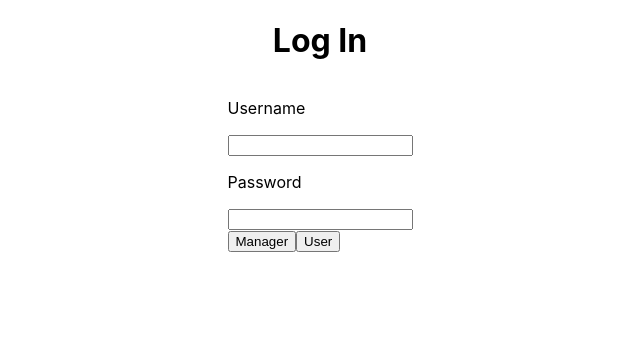
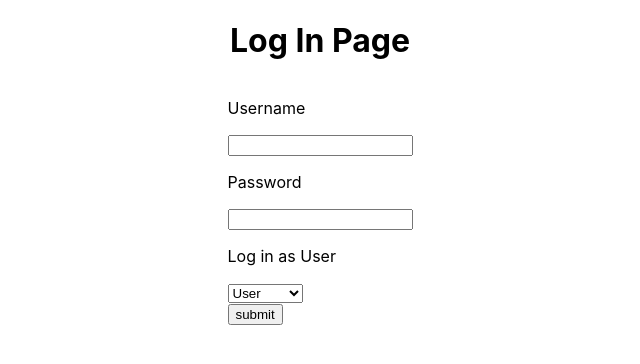
Before and after one commit to skarbel/Inventory_Management_Project, a React (Create React App) app in the folder client/: page /home in a window 1280 px wide. Shown: the top 364 px of the page, without its empty margins (320-960 px from the left). Built offline with nearby package versions, Linux system fonts and the light colour scheme.

Commit message:
Log in functionality ready to move to the appropriate route.

```diff
--- a/client/src/components/tvs/TvForm.js
+++ b/client/src/components/tvs/TvForm.js
@@ -48,7 +48,7 @@ const TvForm = ({tv, onCreate, onUpdate, manufacturers}) => {
         setStateTv(copiedTv)
     }
 
-    //to prepopulate the edit form of the dropdown
+    //to pre-populate the edit form of the dropdown
     const isSmart = () => {
         if(tv){
             return tv.smart;
--- a/client/src/containers/LogInContainer.js
+++ b/client/src/containers/LogInContainer.js
@@ -1,29 +1,25 @@
-import React, { useState } from "react";
+import React, { useState, useEffect } from "react";
 import '../Style/LogIn.css'
 
 const LogInContainer = () => {
 
-  const [managerMode, setManagerMode] = useState(null);
-  const [userMode, setUserMode] = useState(null);
+  const [accessLevel, setAccessLevel] = useState("User");
 
-  let url = "http://localhost:3000/tvs"
-
-  const isManager = () => {
-    setManagerMode(true)
-    setUserMode(false)
-    window.location.replace = url
+  const handleSelect=(e)=>{
+    e.preventDefault()
+    console.log(e);
+    window.location = "/laptops"
   }
 
-  const isUser = () => {
-    setUserMode(true)
-    setManagerMode(false)
-    window.location.replace = url
+  const handleUserSelect = (e) => {
+    console.log(e.target.value)
+    setAccessLevel(e.target.value)
   }
 
   return(
         <div className="login-wrapper">
-      <h1>Log In</h1>
-      <form>
+      <h1>Log In Page</h1>
+      <form onSubmit={handleSelect}>
         <label>
           <p>Username</p>
           <input type="text" />
@@ -33,18 +29,16 @@ const LogInContainer = () => {
           <input type="password" />
         </label>
 
-        {/* <label>
-           <p>Log in as:</p>
-           <select name="userLevel" >
-               <option value="">--Please choose an option--</option>
+        <label>
+           <p>Log in as {accessLevel}</p>
+           <select name="userLevel" value = {accessLevel} onChange = {handleUserSelect} >
                <option value="Manager">Manager</option>
                <option value="User">User</option>
            </select>
-         </label> */}
+         </label>
 
         <div>
-          <button onClick={isManager} type="submit">Manager</button>
-          <button onClick={isUser} type="submit">User</button>
+          <input type="submit" value="submit" />
         </div>
       </form>
     </div>
```
